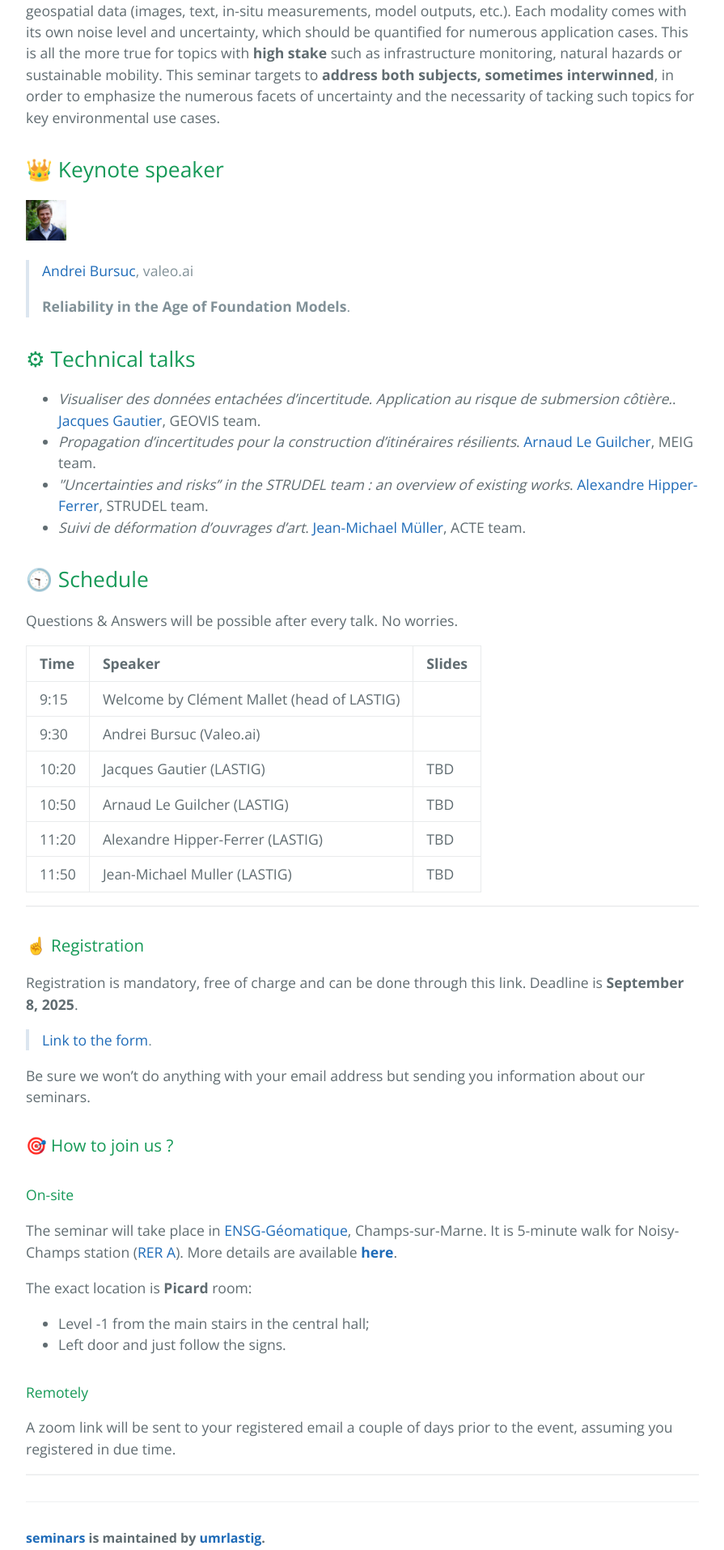
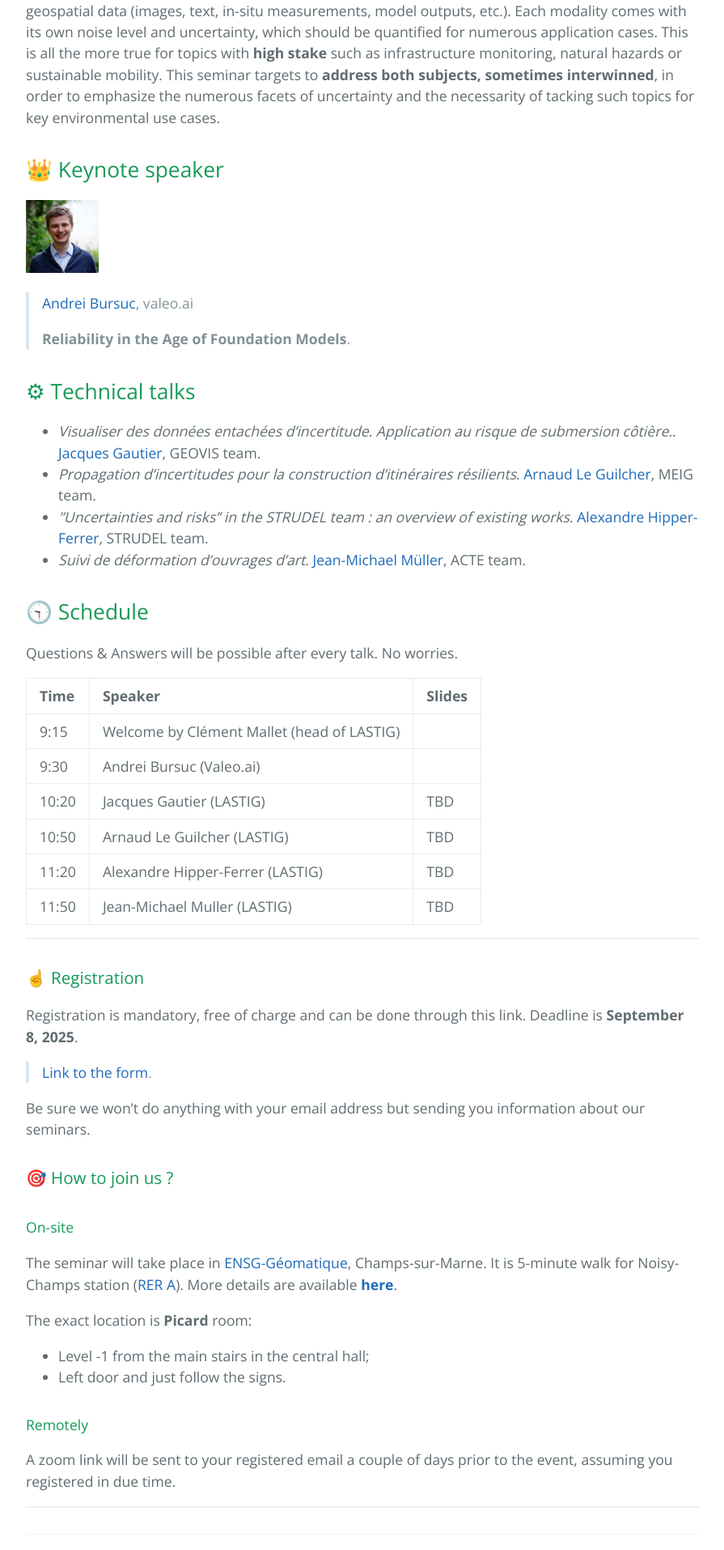
Before and after one commit to umrlastig/seminars, a Jekyll site: the page built from index.md, in a window 1280 px wide. Shown: the part 790-2704 px from the top of the page at 81% size, without its empty margins (192-1087 px from the left). Built offline with Jekyll 4.4.1, drawn with Linux system fonts in a browser that asks for light colours.

Commit message:
Update index.md

```diff
--- a/index.md
+++ b/index.md
@@ -17,7 +17,7 @@ This seminar targets to **address both subjects, sometimes interwinned**, in ord
 
 ## 👑 Keynote speaker
 
-<img src="documents/abursuc.jpg" width="50" />
+<img src="documents/abursuc.jpg" width="90" />
 > [Andrei Bursuc](https://abursuc.github.io/), valeo.ai
 >
 > **Reliability in the Age of Foundation Models**.
```
